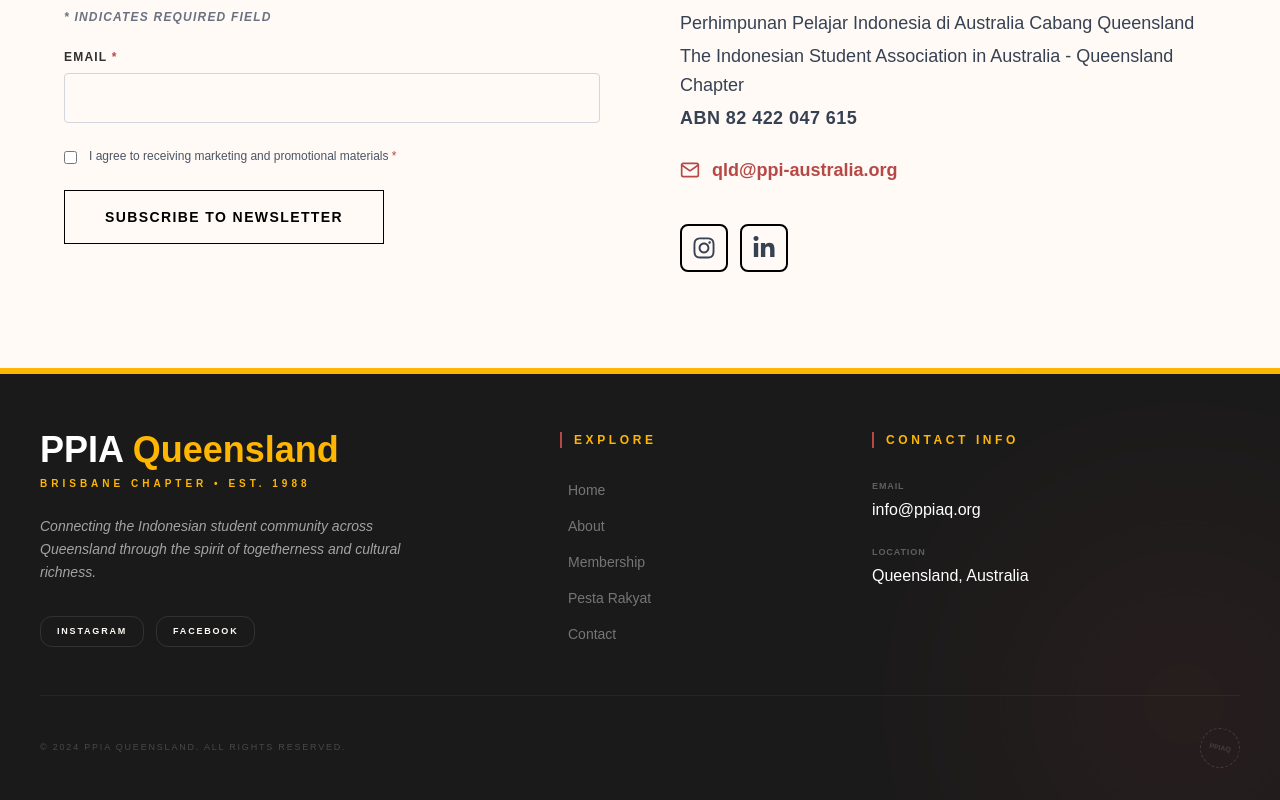
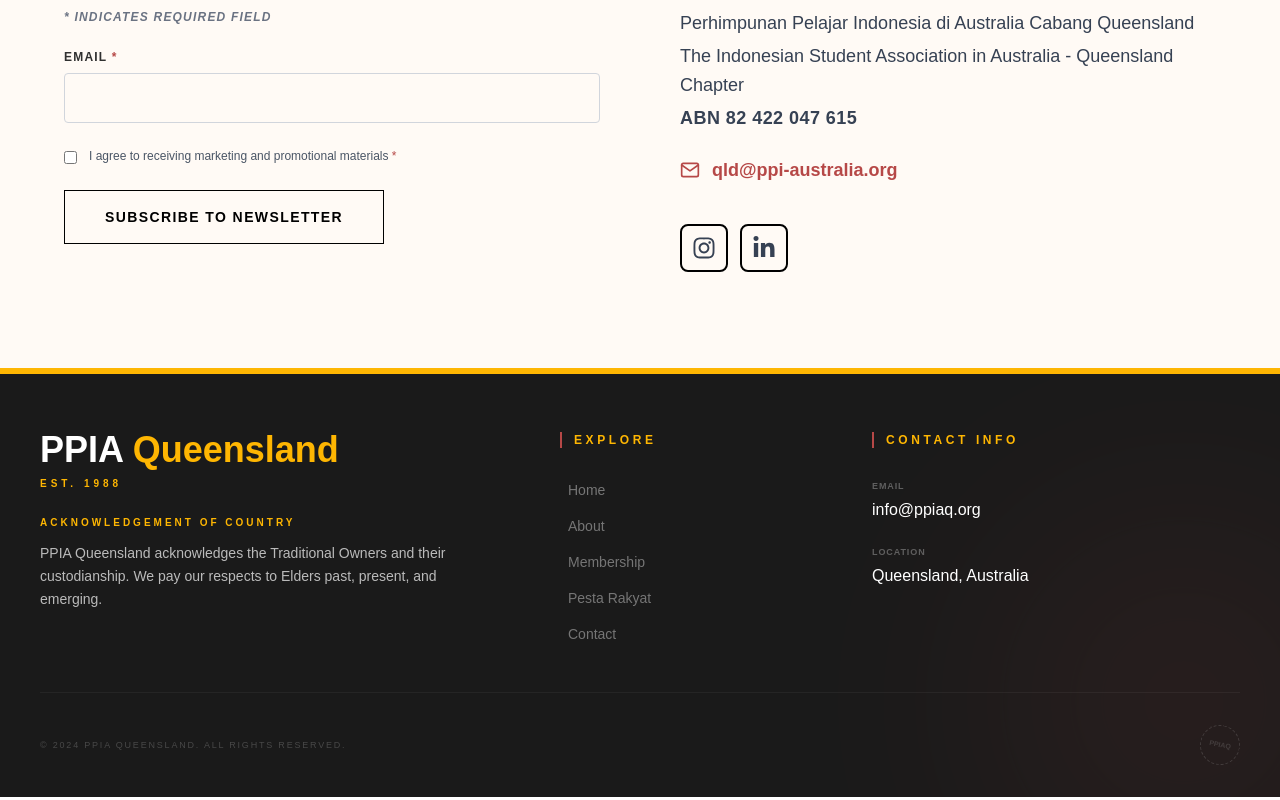
Before and after one commit to andikaprmdya/PPIAQ, a Next.js app in the folder ppiaq-website/: page / in a window 1280 px wide. Shown: the part 2482-3282 px from the top of the page. Built offline with nearby package versions, Linux system fonts and the light colour scheme; no server answers; the database is empty.

Commit message:
feat(footer): add Acknowledgement of Country and simplify branding/contact links

```diff
--- a/ppiaq-website/components/layout/footer.tsx
+++ b/ppiaq-website/components/layout/footer.tsx
@@ -25,28 +25,17 @@
                 PPIA <span className="text-[#FEB602]">Queensland</span>
               </h2>
               <p className="text-[10px] uppercase tracking-[0.4em] text-[#FEB602] font-bold mt-2">
-                Brisbane Chapter • Est. 1988
+                Est. 1988
               </p>
             </Link>
-            <p className="text-white/60 text-sm leading-relaxed max-w-sm italic font-medium">
-              {language === 'id'
-                ? 'Menghubungkan komunitas pelajar Indonesia di Queensland melalui semangat kebersamaan dan kekayaan budaya.'
-                : 'Connecting the Indonesian student community across Queensland through the spirit of togetherness and cultural richness.'}
-            </p>
 
-            {/* Social Pill Links */}
-            <div className="flex gap-3 pt-2">
-              {['Instagram', 'Facebook'].map((platform) => (
-                <a
-                  key={platform}
-                  href={`https://${platform.toLowerCase()}.com/ppiaqueensland`}
-                  target="_blank"
-                  rel="noopener noreferrer"
-                  className="px-4 py-2 rounded-xl border border-white/10 text-[9px] uppercase font-bold tracking-[0.2em] hover:bg-[#FEB602] hover:text-[#B64847] hover:border-[#FEB602] transition-all duration-300"
-                >
-                  {platform}
-                </a>
-              ))}
+            <div className="max-w-md">
+              <p className="text-[#FEB602] text-[10px] uppercase tracking-[0.3em] font-bold mb-3">
+                Acknowledgement of Country
+              </p>
+              <p className="text-white/70 text-sm leading-relaxed font-medium">
+                PPIA Queensland acknowledges the Traditional Owners and their custodianship. We pay our respects to Elders past, present, and emerging.
+              </p>
             </div>
           </div>
 
```
